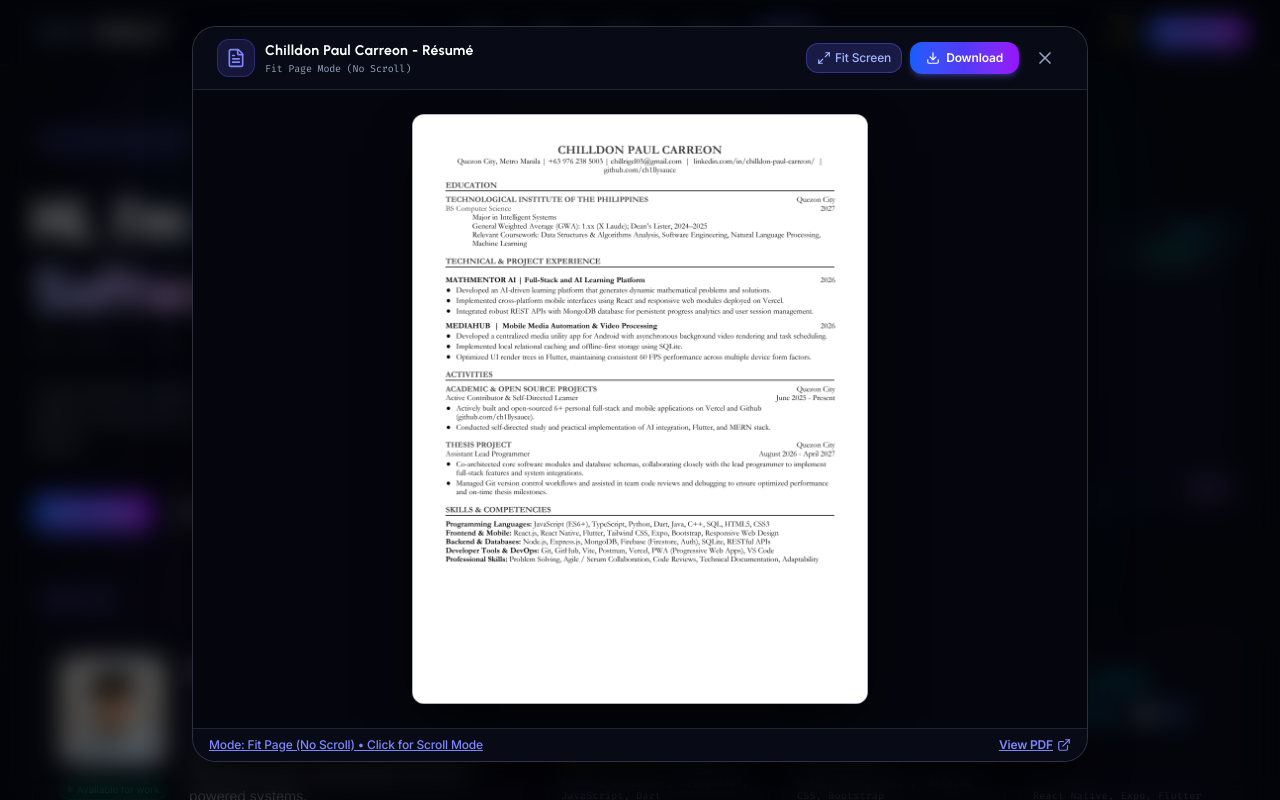
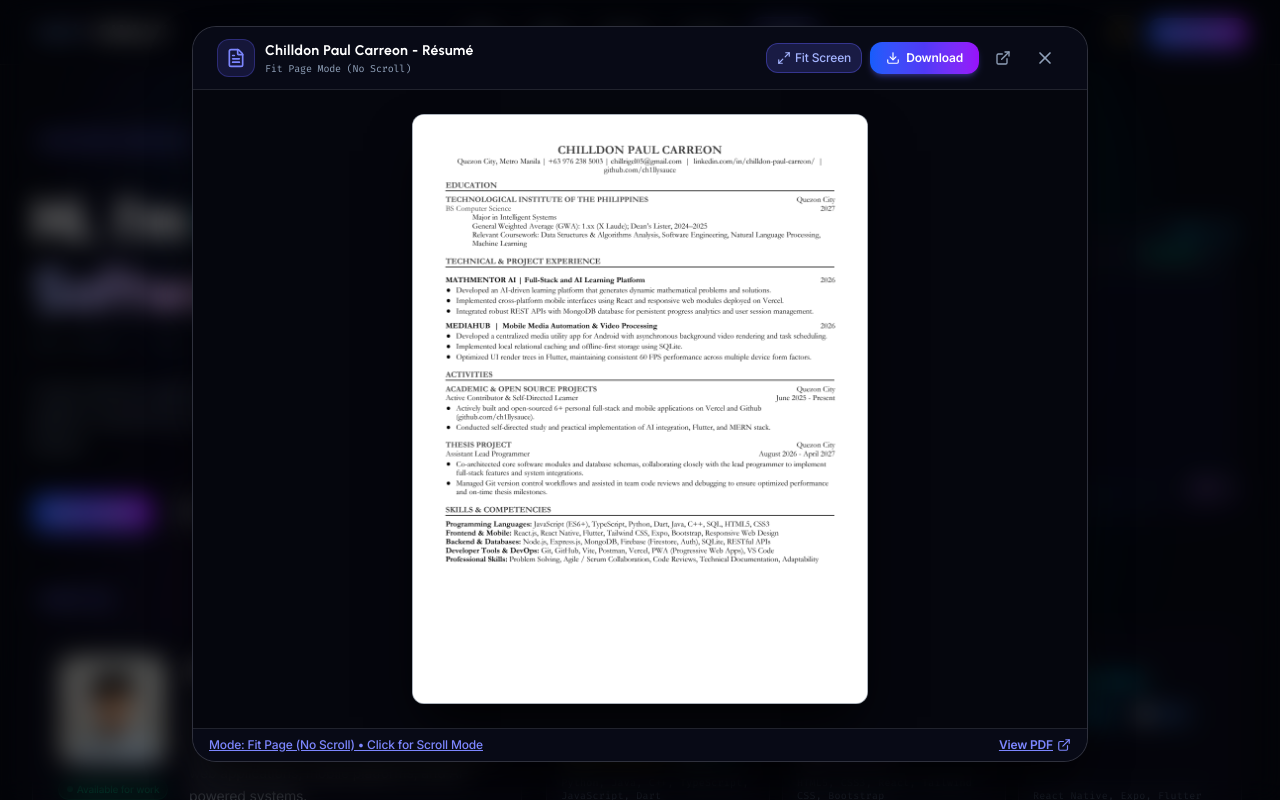
Before and after one commit to ch1llysauce/Web-Portfolio, a React (Vite) app: page /#contact in a window 1280 px wide. Both pictures are taken after a click on the button "View Résumé". Shown: the top 800 px of the page. Built offline with nearby package versions, Linux system fonts and the light colour scheme; grey boxes are pictures that could not be loaded.

Commit message:
View PDF gumagana na

```diff
--- a/src/components/ui/ResumeModal.tsx
+++ b/src/components/ui/ResumeModal.tsx
@@ -148,6 +148,7 @@ export const ResumeModal: React.FC<ResumeModalProps> = ({
                                 <a
                                     href={resumeUrl}
                                     download={fileName}
+                                    onClick={(e) => e.stopPropagation()}
                                     className="inline-flex items-center gap-1.5 px-2.5 py-1.5 sm:px-4 sm:py-2 rounded-xl text-xs font-semibold text-white bg-gradient-to-r from-blue-600 via-indigo-600 to-purple-600 hover:opacity-95 shadow-md shadow-indigo-500/30 active:scale-95 transition-all cursor-pointer"
                                     title="Download PDF File"
                                 >
@@ -155,9 +156,25 @@ export const ResumeModal: React.FC<ResumeModalProps> = ({
                                     <span className="hidden xs:inline sm:inline">Download</span>
                                 </a>
 
+                                {/* View Raw PDF Action (Opens in New Tab) */}
+                                <a
+                                    href={resumeUrl}
+                                    target="_blank"
+                                    rel="noopener noreferrer"
+                                    onClick={(e) => e.stopPropagation()}
+                                    className="p-1.5 sm:p-2 rounded-xl text-slate-500 dark:text-slate-400 hover:text-slate-900 dark:hover:text-white hover:bg-black/10 dark:hover:bg-white/10 transition-colors focus:outline-none cursor-pointer"
+                                    title="Open PDF in New Tab"
+                                    aria-label="Open PDF in New Tab"
+                                >
+                                    <ExternalLink className="w-4 h-4" />
+                                </a>
+
                                 {/* Close Button */}
                                 <button
-                                    onClick={onClose}
+                                    onClick={(e) => {
+                                        e.stopPropagation();
+                                        onClose();
+                                    }}
                                     className="p-1.5 sm:p-2 rounded-xl text-slate-500 dark:text-slate-400 hover:text-slate-900 dark:hover:text-white hover:bg-black/10 dark:hover:bg-white/10 transition-colors focus:outline-none cursor-pointer"
                                     title="Close (Esc)"
                                     aria-label="Close modal"
@@ -220,7 +237,8 @@ export const ResumeModal: React.FC<ResumeModalProps> = ({
                         {/* Bottom Footer Info Bar */}
                         <div className="px-3 sm:px-4 py-2 bg-slate-100/90 dark:bg-[#080a16]/90 border-t border-slate-200 dark:border-white/10 flex items-center justify-between gap-2 text-xs text-slate-500 dark:text-slate-400 shrink-0">
                             <button
-                                onClick={() => {
+                                onClick={(e) => {
+                                    e.stopPropagation();
                                     if (fitMode === 'page') {
                                         setFitMode('width');
                                         setZoom(100);
@@ -247,6 +265,7 @@ export const ResumeModal: React.FC<ResumeModalProps> = ({
                                 href={resumeUrl}
                                 target="_blank"
                                 rel="noopener noreferrer"
+                                onClick={(e) => e.stopPropagation()}
                                 className="text-indigo-600 dark:text-indigo-400 hover:text-indigo-700 dark:hover:text-indigo-300 font-semibold underline flex items-center gap-1 text-[11px] sm:text-xs shrink-0 whitespace-nowrap"
                             >
                                 View PDF <ExternalLink className="w-3 h-3 sm:w-3.5 sm:h-3.5" />
```
